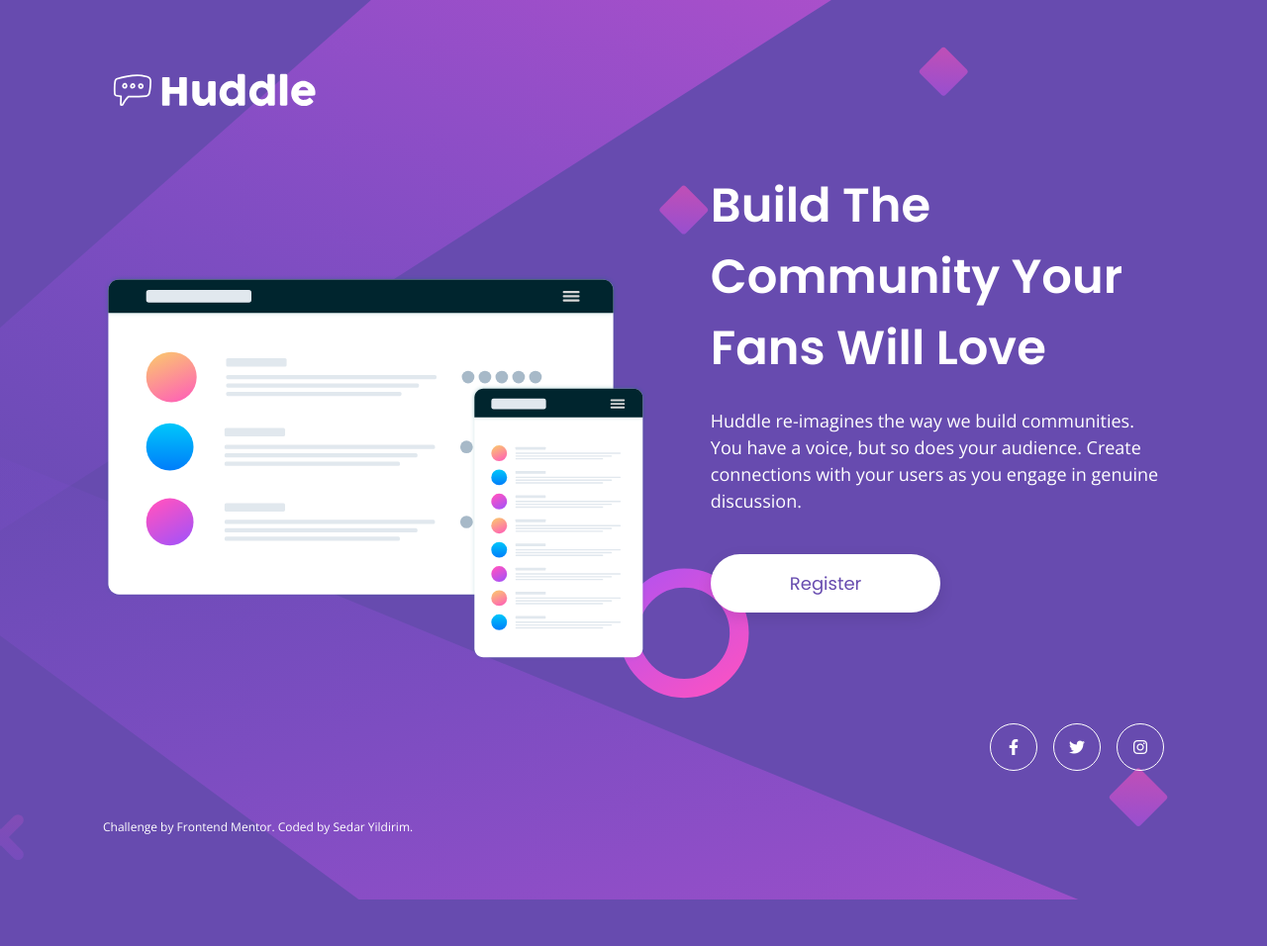
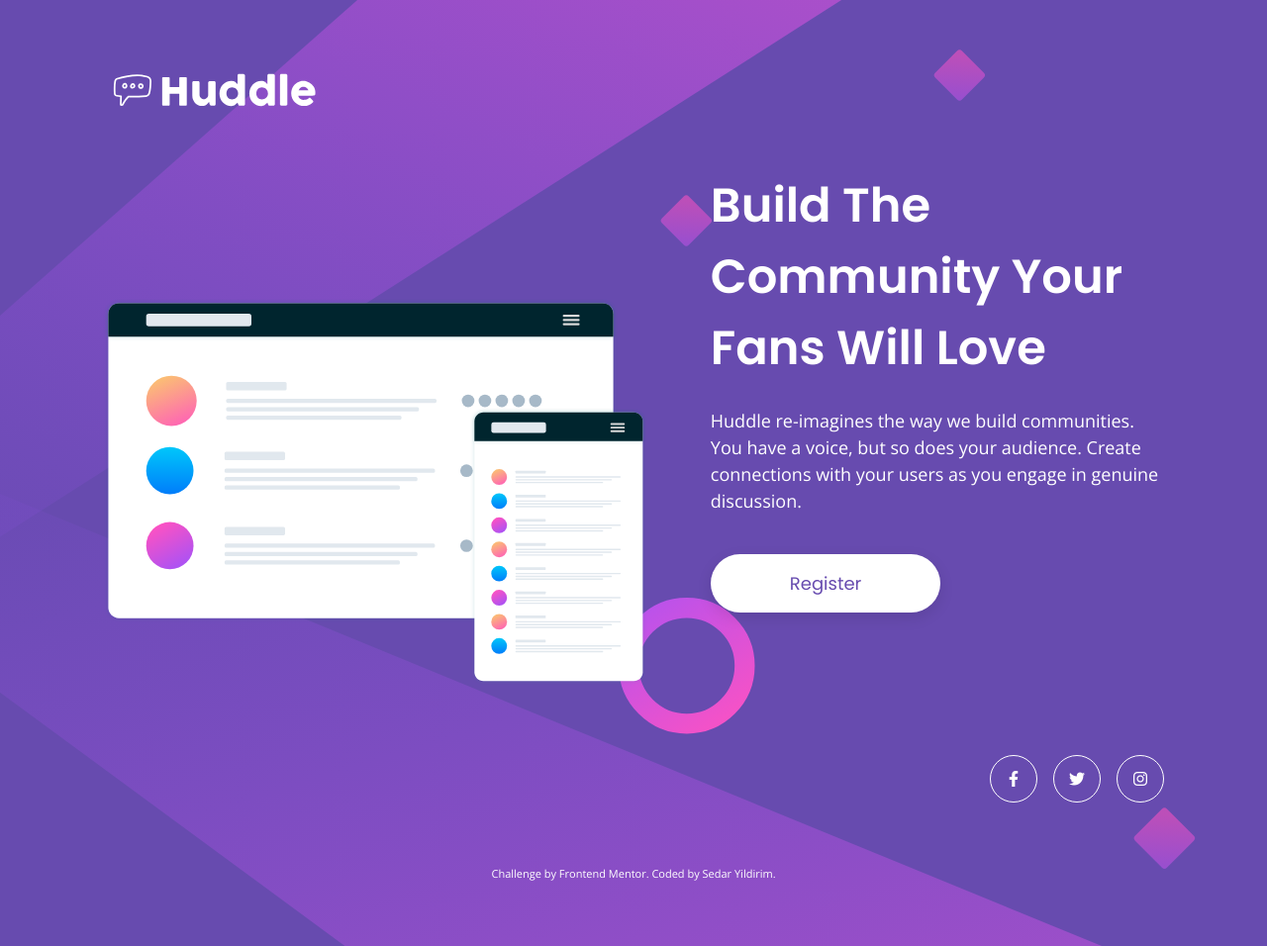
Before and after one commit to sedaryildirim/huddle-landing-page-main, a plain HTML site: page index.html in a window 1280 px wide. Shown: the whole page at 99% size. Before the commit the page ends 909 px from the top, so only its background shows below. Drawn offline with nearby package versions, Linux system fonts and the light colour scheme.

Commit message:
Update styles.css
small screen fixes, attribution large screen fix

```diff
--- a/assets/css/styles.css
+++ b/assets/css/styles.css
@@ -89,6 +89,7 @@ p {
     font-weight: var(--font-weight-regular);
     transition: all 0.3s ease;
     box-shadow: 0 5px 15px rgba(0, 0, 0, 0.1);
+    margin-bottom: 2rem;
 }
 
 .button:hover {
@@ -173,13 +174,25 @@ footer {
     }
     footer {
         display: flex;
-        justify-content: space-between;
-        align-items: flex-end;
+        flex-direction: column;
+        align-items: center;
+      }
+
+      .socials {
+        width: 100%;
+        justify-content: flex-end;
+        margin-bottom: 1rem;
+      }
+
+      .attribution {
+        width: 100%;
+        text-align: center;
+      }
     }
     .socials {
         margin-bottom: 0;
     }
-}
+
 
 @media screen and (min-width: 1200px) {
     .main-container {
@@ -226,7 +239,19 @@ footer {
         height: 3rem;
     }
 
-    .attribution {
-        font-size: 12px;
-    }
+    footer {
+        flex-direction: column;
+        align-items: center;
+      }
+
+      .socials {
+        width: 100%;
+        justify-content: flex-end;
+        margin-bottom: 1rem;
+      }
+
+      .attribution {
+        width: 100%;
+        text-align: center;
+      }
 }
```
